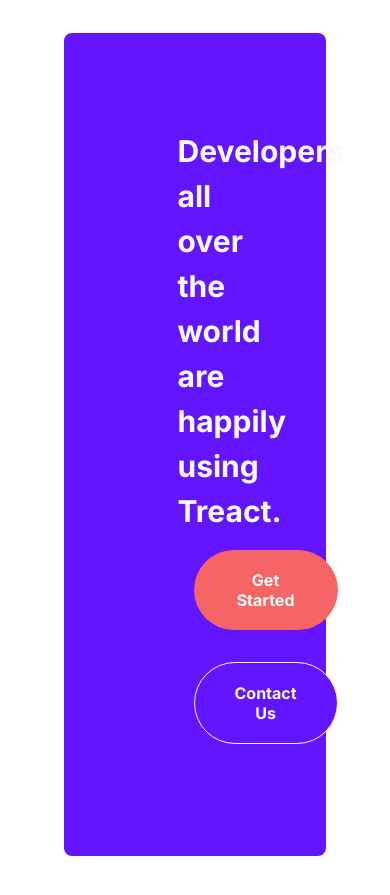
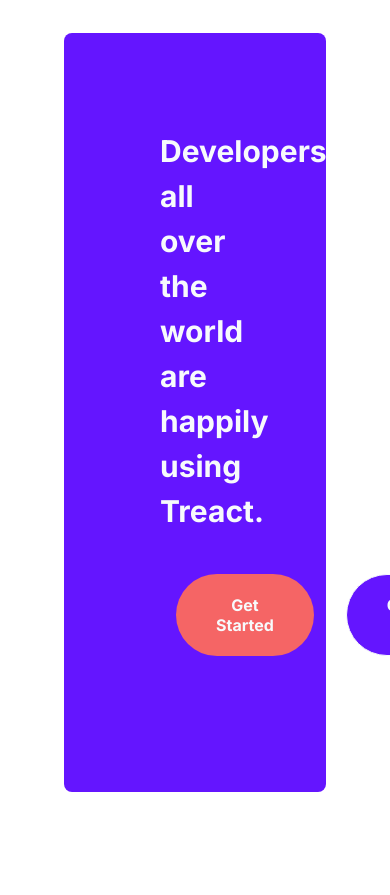
Before and after one commit to Hypervertices/Week-2-Final-Project, a plain HTML site: page index.html in a window 390 px wide. Shown: the part 10240-11135 px from the top of the page. Drawn offline with Linux system fonts and the light colour scheme.

Commit message:
m done done done

```diff
--- a/styles.css
+++ b/styles.css
@@ -1027,11 +1027,34 @@
   #started .row {
     display: started__button-row;
     flex-direction: column;
+    align-items: center;
   }
 
   .started__button-row {
+    width: 100%;
+    max-width: fit-content;
     display: flex;
+    flex-direction: row;
   }
+
+  .started__btns {
+    width: 100%;
+    margin: 24px;
+  }
+
+  .statement-wrap {
+    width: 100%;
+    display: flex;
+    justify-content: center
+  }
+
+
+
+
+
+
+
+
 }
 
 /*
```
